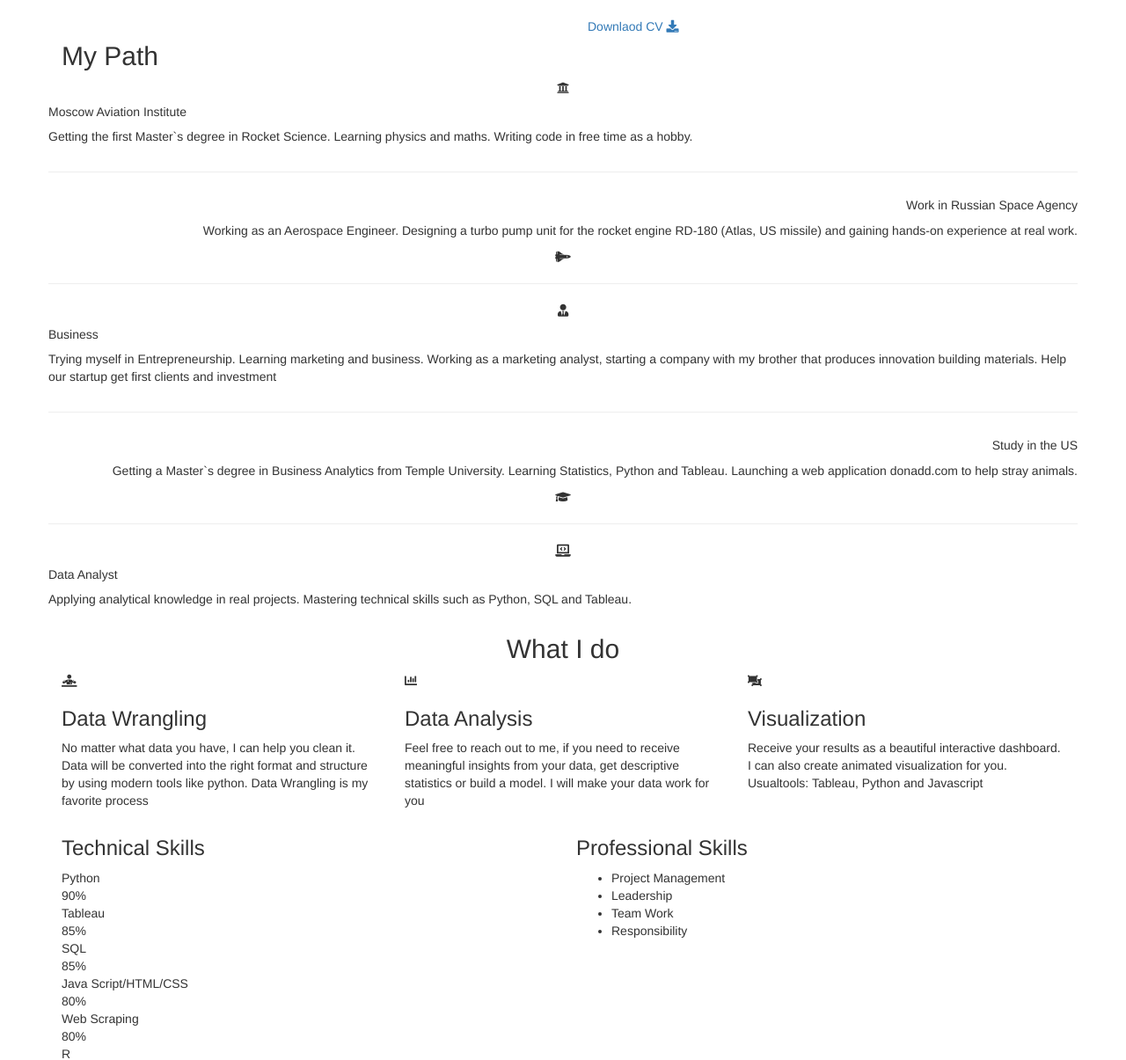
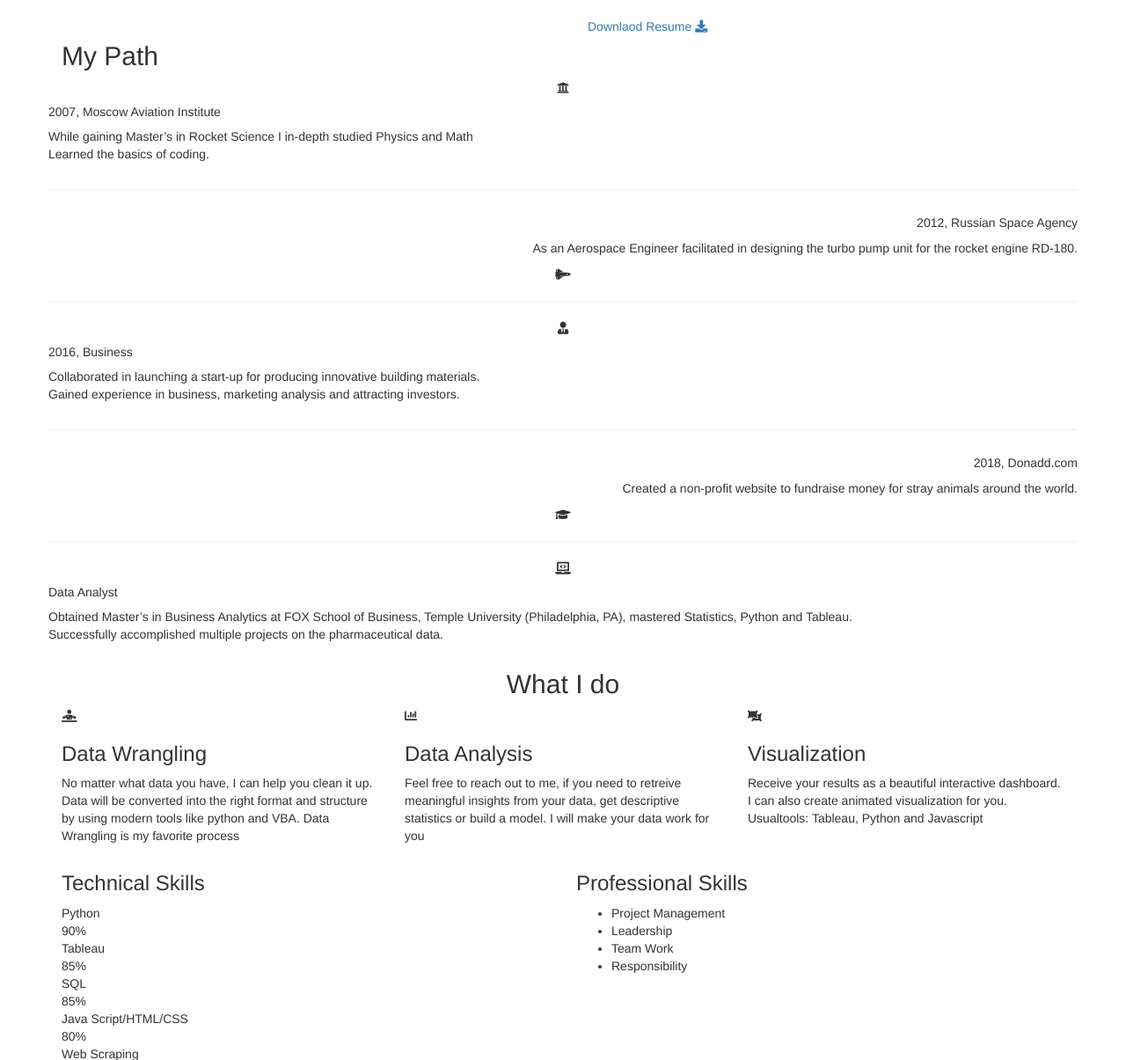
Before and after one commit to timshin43/resume_website, a Django app: page / in a window 1280 px wide. Shown: the part 680-1885 px from the top of the page at 88% size. Run offline with Django 3.2, Linux system fonts and the light colour scheme; some libraries are stand-ins or nearby versions.

Commit message:
proofreading updates 1

```diff
--- a/resume_website/settings.py
+++ b/resume_website/settings.py
@@ -54,7 +54,7 @@ MIDDLEWARE = [
     'django.middleware.clickjacking.XFrameOptionsMiddleware',
 ]
 
-SECURE_PROXY_SSL_HEADER = ('HTTP_X_FORWARDED_PROTO', 'https')
+SECURE_PROXY_SSL_HEADER = ('HTTP_X_FORWARDED_PROTO', 'http')
 SECURE_SSL_REDIRECT = True
 
 ROOT_URLCONF = 'resume_website.urls'
--- a/templates/main/homepage.html
+++ b/templates/main/homepage.html
@@ -78,12 +78,12 @@
                                 </div>
 
                                 <h2 class="wow fadeInUp" data-wow-duration="0.8s" data-wow-delay="0.2s">Sergei Timshin</h2>
-                                <h4 class="wow fadeInUp" data-wow-duration="0.8s" data-wow-delay="0.3s">Data Analysts</h4>
+                                <h4 class="wow fadeInUp" data-wow-duration="0.8s" data-wow-delay="0.3s">Data Analyst</h4>
 
                                 <ul>
                                     <li class="wow fadeInUp" data-wow-duration="0.8s" data-wow-delay="0.4s"><i class="fa fa-envelope"></i><a href="mailto:">sergei.timshin@temple.edu</a></li>
-                                    <li class="wow fadeInUp" data-wow-duration="0.8s" data-wow-delay="0.5s"><i class="fa fa-phone"></i><a href="callto:">+1(267)586-9243</a></li>
-                                    <li class="wow fadeInUp" data-wow-duration="0.8s" data-wow-delay="0.6s"><i class="fa fa-map-marker"></i><address>Philadelphia, United State</address></li>
+                                    <li class="wow fadeInUp" data-wow-duration="0.8s" data-wow-delay="0.5s"><i class="fa fa-phone"></i><a href="callto:">+1 (267) 586-9243</a></li>
+                                    <li class="wow fadeInUp" data-wow-duration="0.8s" data-wow-delay="0.6s"><i class="fa fa-map-marker"></i><address>Philadelphia, United States</address></li>
                                 </ul>
 
                                 <ul class="social-icon wow fadeInUp" data-wow-duration="0.8s" data-wow-delay="0.7s">
@@ -121,9 +121,8 @@
                     <div class="col-sm-12 col-md-6">
                         <div class="mh-about-inner">
                             <h2 class="wow fadeInUp" data-wow-duration="0.8s" data-wow-delay="0.1s">About Me</h2>
-                            <p class="wow fadeInUp" data-wow-duration="0.8s" data-wow-delay="0.2s">I am a data analyst, based in the US.
-							I have experience in aerospace engineering, business and IT. I can help you transform your data into meaningful insights.
-							Tools that I prefer:
+                            <p class="wow fadeInUp" data-wow-duration="0.8s" data-wow-delay="0.2s">A US based experienced data analyst with a background in IT,
+							business and aerospace engineering. I will efficiently transfer your data into meaningful insights using the following tools:
                             </p>
                             <div class="mh-about-tag wow fadeInUp" data-wow-duration="0.8s" data-wow-delay="0.3s">
                                 <ul>
@@ -138,7 +137,7 @@
 									<li><span>R</span></li>
                                 </ul>
                             </div>
-                            <a href="{% static 'pdf/Resume_Sergei_Timshin.pdf'%}" class="btn btn-fill wow fadeInUp" data-wow-duration="0.8s" data-wow-delay="0.4s" download>Downlaod CV <i class="fa fa-download"></i></a>
+                            <a href="{% static 'pdf/Resume_Sergei_Timshin.pdf'%}" class="btn btn-fill wow fadeInUp" data-wow-duration="0.8s" data-wow-delay="0.4s" download>Downlaod Resume <i class="fa fa-download"></i></a>
                         </div>
                     </div>
 
@@ -148,7 +147,7 @@
 					  Timeline
 					===================
 					-->
-					 <div class="">
+					 <div class="col-12">
 					  <div class="container">
 						<h2 class="pb-3 pt-2 border-bottom mb-5">My Path</h2>
 						<!--first section-->
@@ -158,9 +157,11 @@
 							<i class="fa fa-university timeline-icons"></i>
 						  </div>
 						  <div class="col-6">
-							<h5>Moscow Aviation Institute</h5>
+							<h5>2007, Moscow Aviation Institute</h5>
 							<p>
-								Getting the first Master`s degree in Rocket Science. Learning physics and maths. Writing code in free time as a hobby.
+								While gaining Master’s in Rocket Science I in-depth studied Physics and Math
+								<br/>
+								Learned the basics of coding.
 							</p>
 						  </div>
 						</div>
@@ -179,9 +180,9 @@
 						<!--second section-->
 						<div class="row align-items-center justify-content-end how-it-works d-flex">
 						  <div class="col-6 text-right">
-							<h5>Work in Russian Space Agency</h5>
+							<h5>2012, Russian Space Agency</h5>
 							<p>
-								Working as an Aerospace Engineer. Designing a turbo pump unit for the rocket engine RD-180 (Atlas, US missile) and gaining hands-on experience at real work.
+								As an Aerospace Engineer facilitated in designing the turbo pump unit for the rocket engine RD-180.
 							</p>
 						  </div>
 						  <div class="col-2 text-center full d-inline-flex justify-content-center align-items-center">
@@ -208,11 +209,11 @@
 							<i class="fas fa-user-tie timeline-icons"></i>
 						  </div>
 						  <div class="col-6">
-							<h5>Business</h5>
+							<h5>2016, Business</h5>
 							<p>
-								Trying myself in Entrepreneurship. Learning marketing and business.
-								Working as a marketing analyst, starting a company with my brother that produces innovation building materials.
-								Help our startup get first clients and investment
+								Collaborated in launching a start-up for producing innovative building materials.
+								<br/>
+								Gained experience in business, marketing analysis and attracting investors.
 							</p>
 						  </div>
 						</div>
@@ -231,10 +232,9 @@
 						<!--forth section-->
 						<div class="row align-items-center justify-content-end how-it-works d-flex">
 						  <div class="col-6 text-right">
-							<h5>Study in the US</h5>
+							<h5>2018, Donadd.com</h5>
 							<p>
-								Getting a Master`s degree in Business Analytics from Temple University.
-								Learning Statistics, Python and Tableau. Launching a web application donadd.com to help stray animals.
+								Created a non-profit website to fundraise money for stray animals around the world.
 							</p>
 						  </div>
 						  <div class="col-2 text-center full d-inline-flex justify-content-center align-items-center">
@@ -263,7 +263,9 @@
 						  <div class="col-6">
 							<h5>Data Analyst</h5>
 							<p>
-								Applying analytical knowledge in real projects. Mastering technical skills such as Python, SQL and Tableau.
+								Obtained Master’s in Business Analytics at FOX School of Business, Temple University (Philadelphia, PA), mastered Statistics, Python and Tableau.
+								<br/>
+								Successfully accomplished multiple projects on the pharmaceutical data.
 							</p>
 						  </div>
 						</div>
@@ -289,7 +291,7 @@
                             <i class="fa fa-diagnoses purple-color"></i>
                             <h3>Data Wrangling</h3>
                             <p>
-							No matter what data you have, I can help you clean it. Data will be converted into the right format and structure by using modern tools like python.
+							No matter what data you have, I can help you clean it up. Data will be converted into the right format and structure by using modern tools like python and VBA.
 							Data Wrangling is my favorite process
                             </p>
                         </div>
@@ -299,7 +301,7 @@
                             <i class="fa fa-chart-bar iron-color"></i>
                             <h3>Data Analysis</h3>
                             <p>
-                                Feel free to reach out to me, if you need to receive meaningful insights from your data, get descriptive statistics or build a model. I will make your data work for you
+                                Feel free to reach out to me, if you need to retreive meaningful insights from your data, get descriptive statistics or build a model. I will make your data work for you
                             </p>
                         </div>
                     </div>
```
